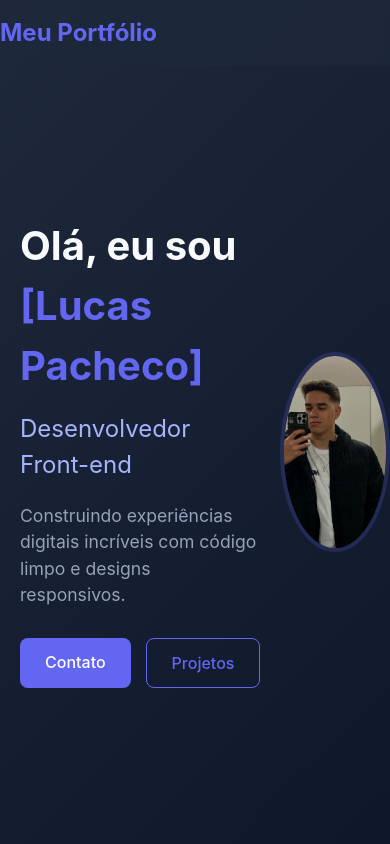
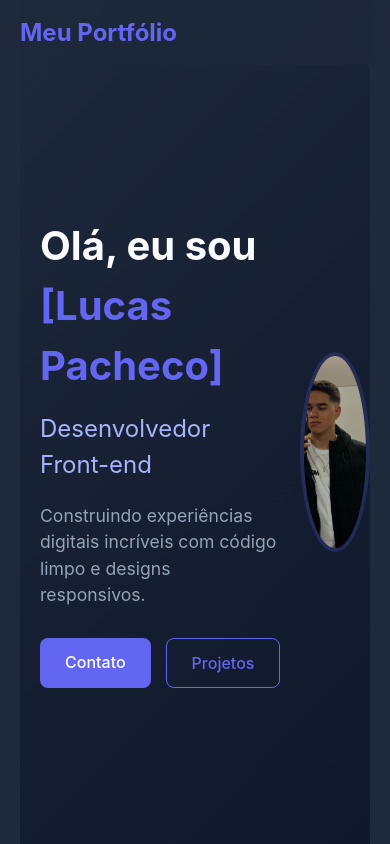
Before and after one commit to lucas-pdr/lucas-portfolio, a plain HTML site: page index.html in a window 390 px wide. Shown: the top 844 px of the page. Drawn offline with nearby package versions, Linux system fonts and the light colour scheme.

Commit message:
Update styles.css

```diff
--- a/styles.css
+++ b/styles.css
@@ -559,7 +559,10 @@ footer p {
 .delay-3 { animation-delay: 0.6s; }
 
 /* Media Queries */
-@media (max-width: 767px) {
+@media (max-width: 768px) {
+    body {
+        padding: 0 20px;
+    }
     .nav-links {
         display: none; /* Esconde links de navegação em telas pequenas */
     }
@@ -664,4 +667,5 @@ footer p {
     .projects-grid {
         grid-template-columns: repeat(3, 1fr); /* Três colunas em telas ainda maiores */
     }
+
 }
```
